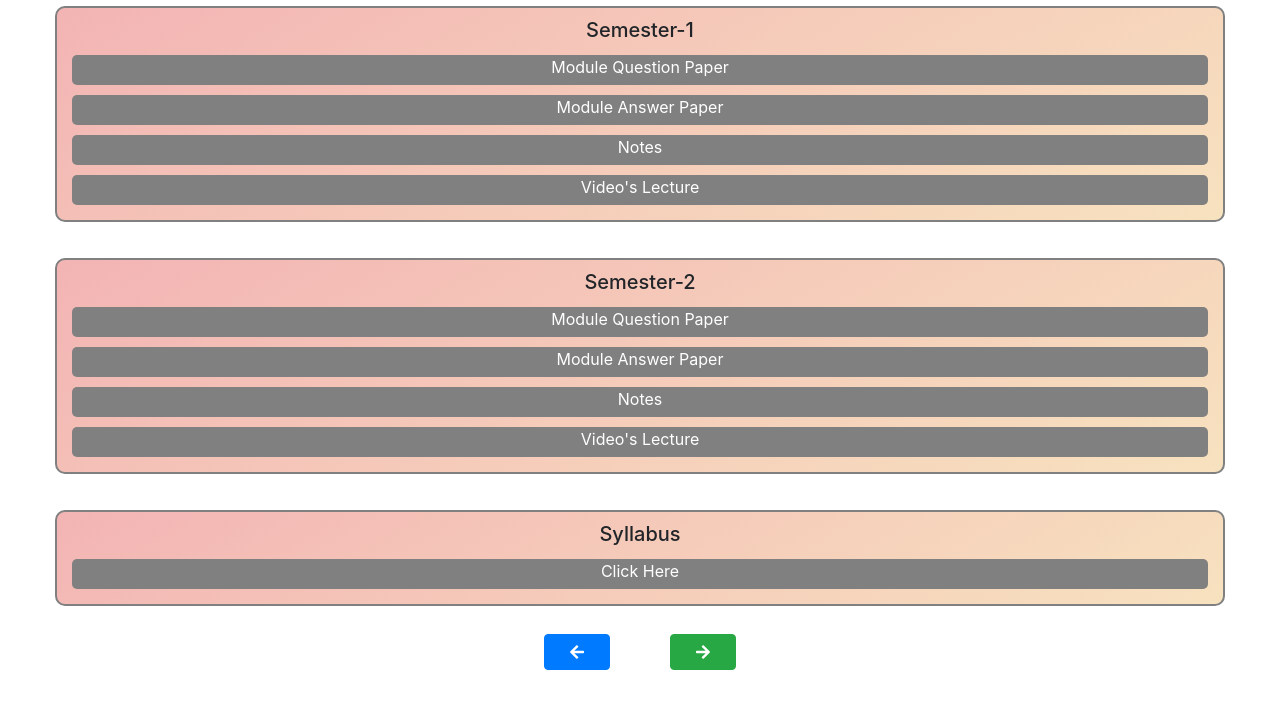
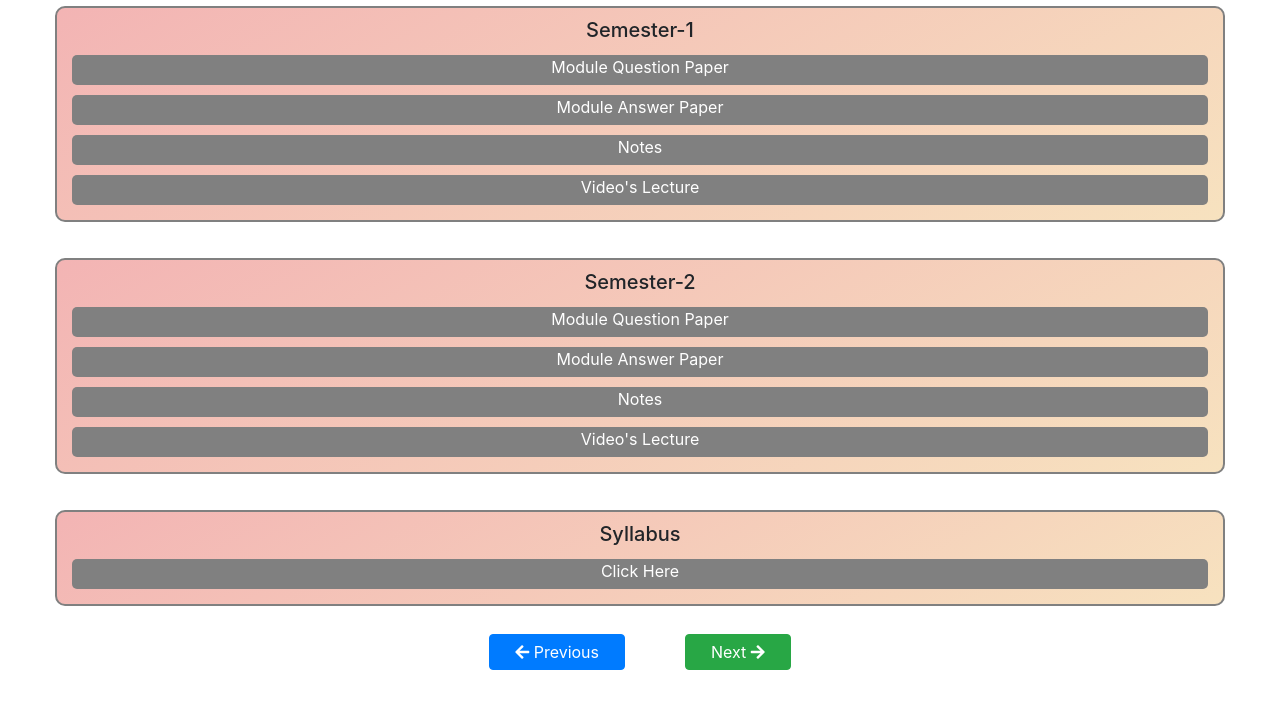
Before and after one commit to jaiswarrahul29/enggstudy, a plain HTML site: page mu_eng/fe/fe.html in a window 1280 px wide. Shown: the part 64-772 px from the top of the page. Drawn offline with nearby package versions, Linux system fonts and the light colour scheme.

Commit message:
Update fe.html

```diff
--- a/mu_eng/fe/fe.html
+++ b/mu_eng/fe/fe.html
@@ -147,8 +147,8 @@
             </div>
         </div>
         <div class="back">
-            <a href="../../index.html"><button type="button" class="btn btn-primary"><i class="fas fa-arrow-left"></i></button></a>
-            <a href="../se/se_branch.html"><button type="button" class="btn btn-success"><i class="fas fa-arrow-right"></i></button></a>
+            <a href="../../index.html"><button type="button" class="btn btn-primary"><i class="fas fa-arrow-left"></i> Previous</button></a>
+            <a href="../se/se_branch.html"><button type="button" class="btn btn-success">Next <i class="fas fa-arrow-right"></i></button></a>
         </div>
     </div>
 </body>
```
